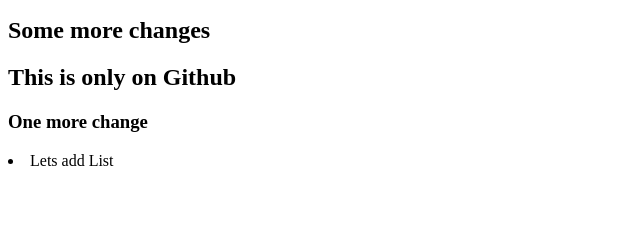
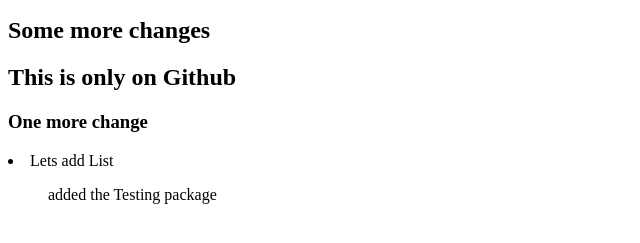
Before and after one commit to CrazzyOnz/gitcourse, a plain HTML site: page index.html in a window 1280 px wide. Shown: the part 87-330 px from the top of the page, without its empty margins (0-640 px from the left). Drawn offline with Linux system fonts and the light colour scheme.

Commit message:
Update index.html
Added a testing package

```diff
--- a/index.html
+++ b/index.html
@@ -7,3 +7,4 @@
 <h3>One more change</h3>
 
 <li>Lets add List</li>
+<ul> added the Testing package</ul>
```
